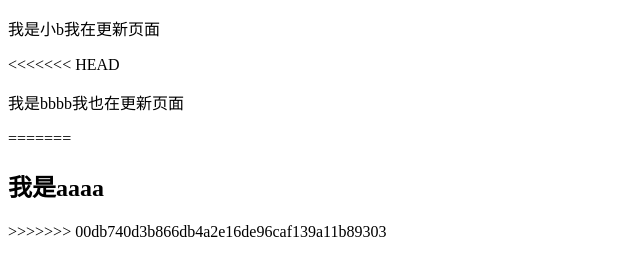
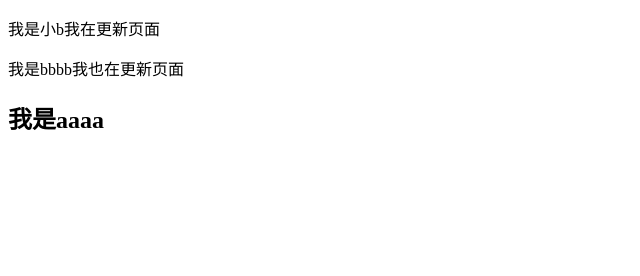
Before and after one commit to kele-liuliu/0510-test, a plain HTML site: page about.html in a window 1280 px wide. Shown: the whole page, without its empty margins (0-640 px from the left). Drawn offline with Linux system fonts and the light colour scheme.

Commit message:
重新更新

```diff
--- a/about.html
+++ b/about.html
@@ -11,11 +11,8 @@
 <body>
 
     <p>我是小b我在更新页面</p>
-<<<<<<< HEAD
     <p>我是bbbb我也在更新页面</p>
-=======
     <h2>我是aaaa</h2>
->>>>>>> 00db740d3b866db4a2e16de96caf139a11b89303
 </body>
 
 </html>
```
